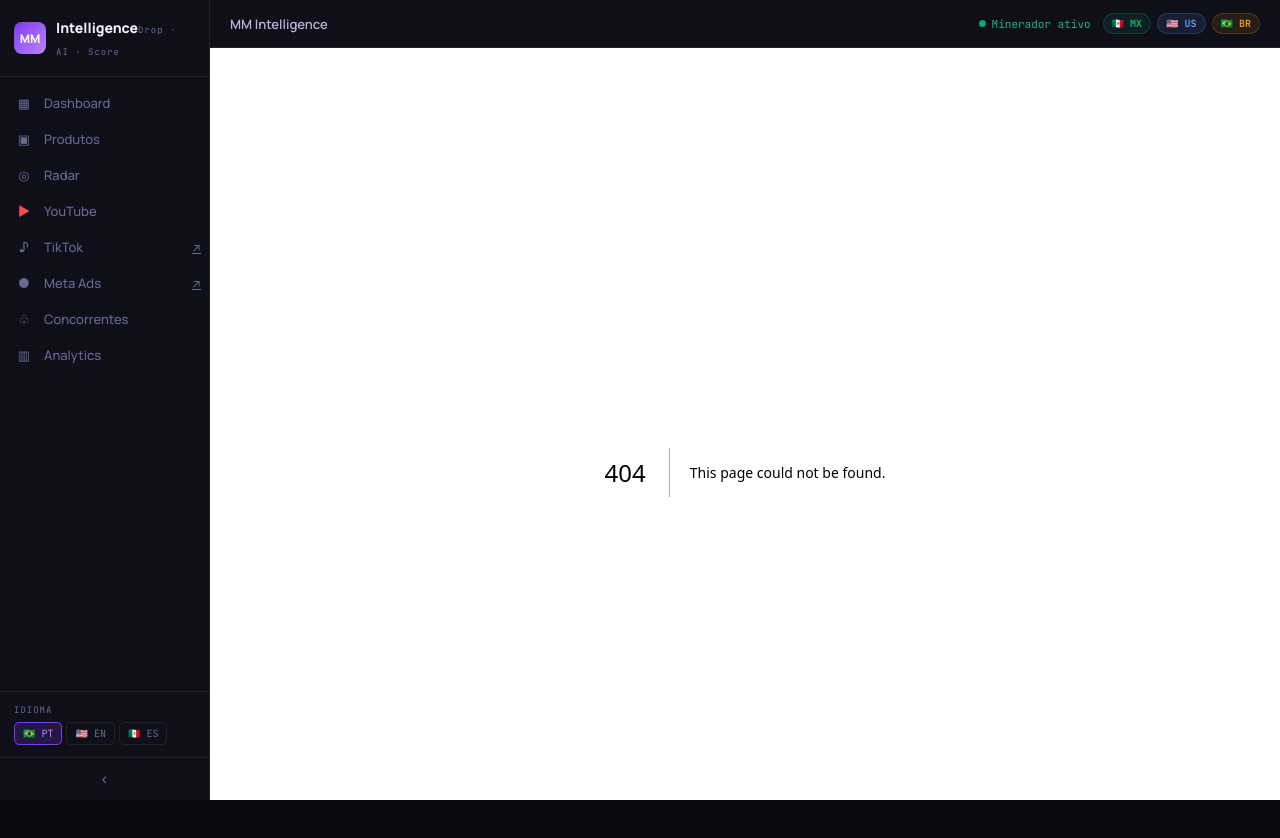
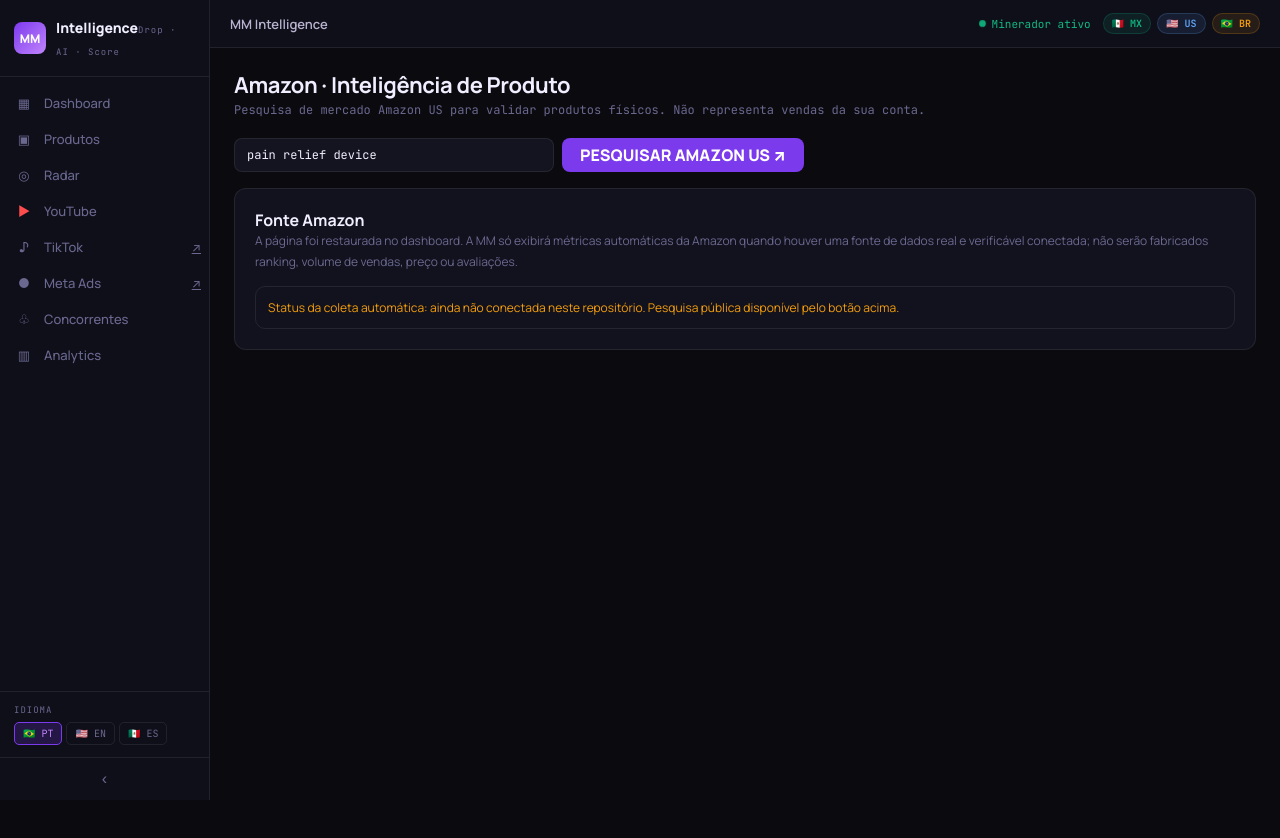
Before and after one commit to raqueri1970-sketch/mm-intelligence-app, a Next.js app: page /amazon in a window 1280 px wide. Before the commit this address had no page. Shown: the top 838 px of the page. After the commit the page ends 800 px from the top, so only its background shows below. Built offline with nearby package versions, Linux system fonts and the light colour scheme.

Commit message:
feat: restore Amazon intelligence page

```diff
--- /dev/null
+++ b/app/amazon/page.tsx
@@ -0,0 +1,12 @@
+'use client'
+import { useState } from 'react'
+
+export default function AmazonPage(){
+ const [q,setQ]=useState('pain relief device')
+ const url=`https://www.amazon.com/s?k=${encodeURIComponent(q)}`
+ return <div className="mm-fade-in">
+  <div className="mm-page-header"><h1 className="mm-page-title">Amazon · Inteligência de Produto</h1><p className="mm-page-subtitle">Pesquisa de mercado Amazon US para validar produtos físicos. Não representa vendas da sua conta.</p></div>
+  <div style={{display:'flex',gap:8,flexWrap:'wrap',marginBottom:16}}><input className="mm-search" value={q} onChange={e=>setQ(e.target.value)} placeholder="Produto, dor ou nicho..." style={{minWidth:320}}/><a href={url} target="_blank" rel="noopener noreferrer" style={{display:'inline-flex',alignItems:'center',borderRadius:8,padding:'0 18px',background:'var(--purple)',color:'#fff',fontWeight:800,textDecoration:'none'}}>PESQUISAR AMAZON US ↗</a></div>
+  <div className="mm-card" style={{padding:20}}><h2 style={{fontSize:16,marginTop:0}}>Fonte Amazon</h2><p style={{color:'var(--text3)',lineHeight:1.7,fontSize:12}}>A página foi restaurada no dashboard. A MM só exibirá métricas automáticas da Amazon quando houver uma fonte de dados real e verificável conectada; não serão fabricados ranking, volume de vendas, preço ou avaliações.</p><div style={{marginTop:14,padding:12,border:'1px solid var(--border)',borderRadius:10,color:'#f59e0b',fontSize:12}}>Status da coleta automática: ainda não conectada neste repositório. Pesquisa pública disponível pelo botão acima.</div></div>
+ </div>
+}
```
